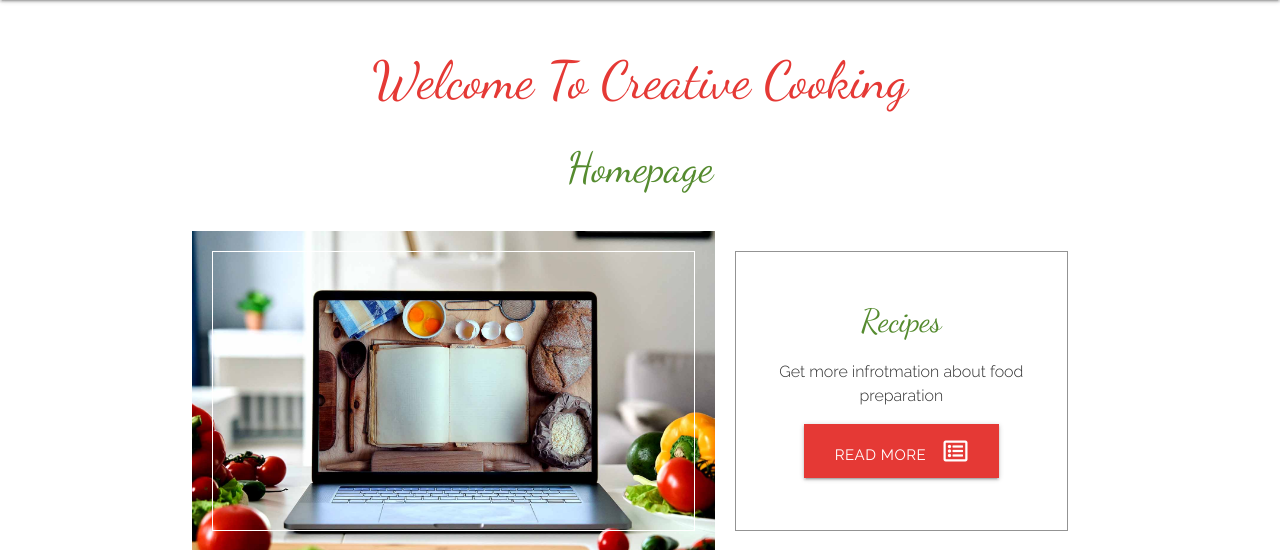
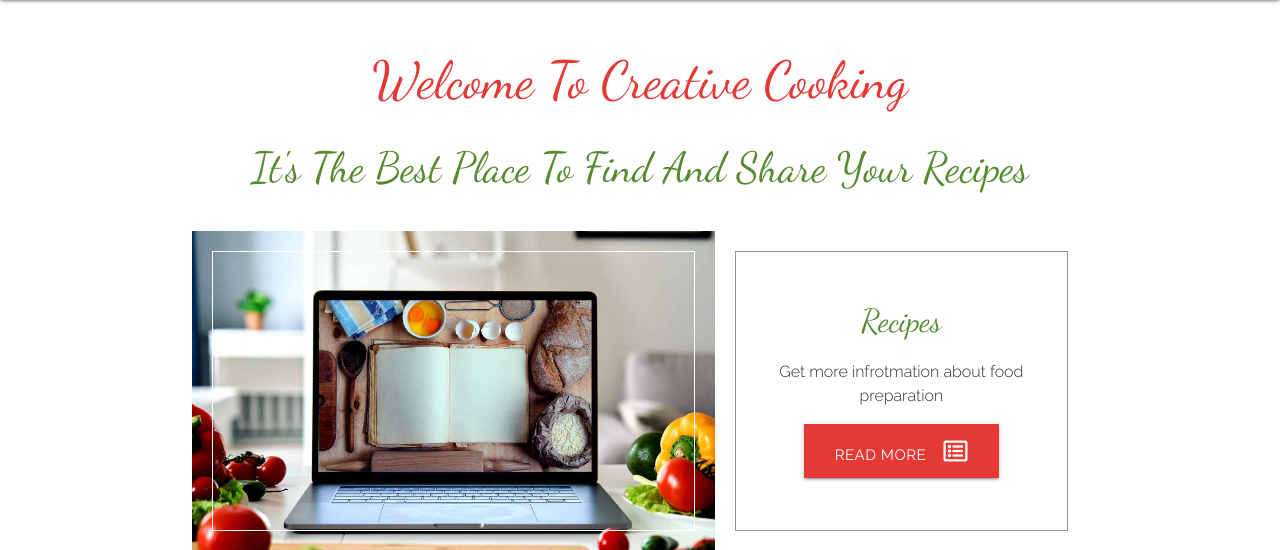
Before and after one commit to andrewskyboss/milestone-project-03, a Flask app: page / in a window 1280 px wide. Shown: the part 90-640 px from the top of the page. Run offline with Flask 2, Linux system fonts and the light colour scheme; some libraries are stand-ins or nearby versions.

Commit message:
Update index.html

```diff
--- a/templates/index.html
+++ b/templates/index.html
@@ -1,7 +1,7 @@
 {% extends "base.html" %}
 {% block content %}
     <h1 class="title red-text text-darken-1 center-align">Welcome to Creative Cooking</h1>
-    <h2 class="subtitle light-green-text text-darken-3 center-align">Homepage</h2>
+    <h2 class="subtitle light-green-text text-darken-3 center-align">It's the best place to find and share your recipes</h2>
 
     <div class="container">
         <div class="row image-text-row">
```
